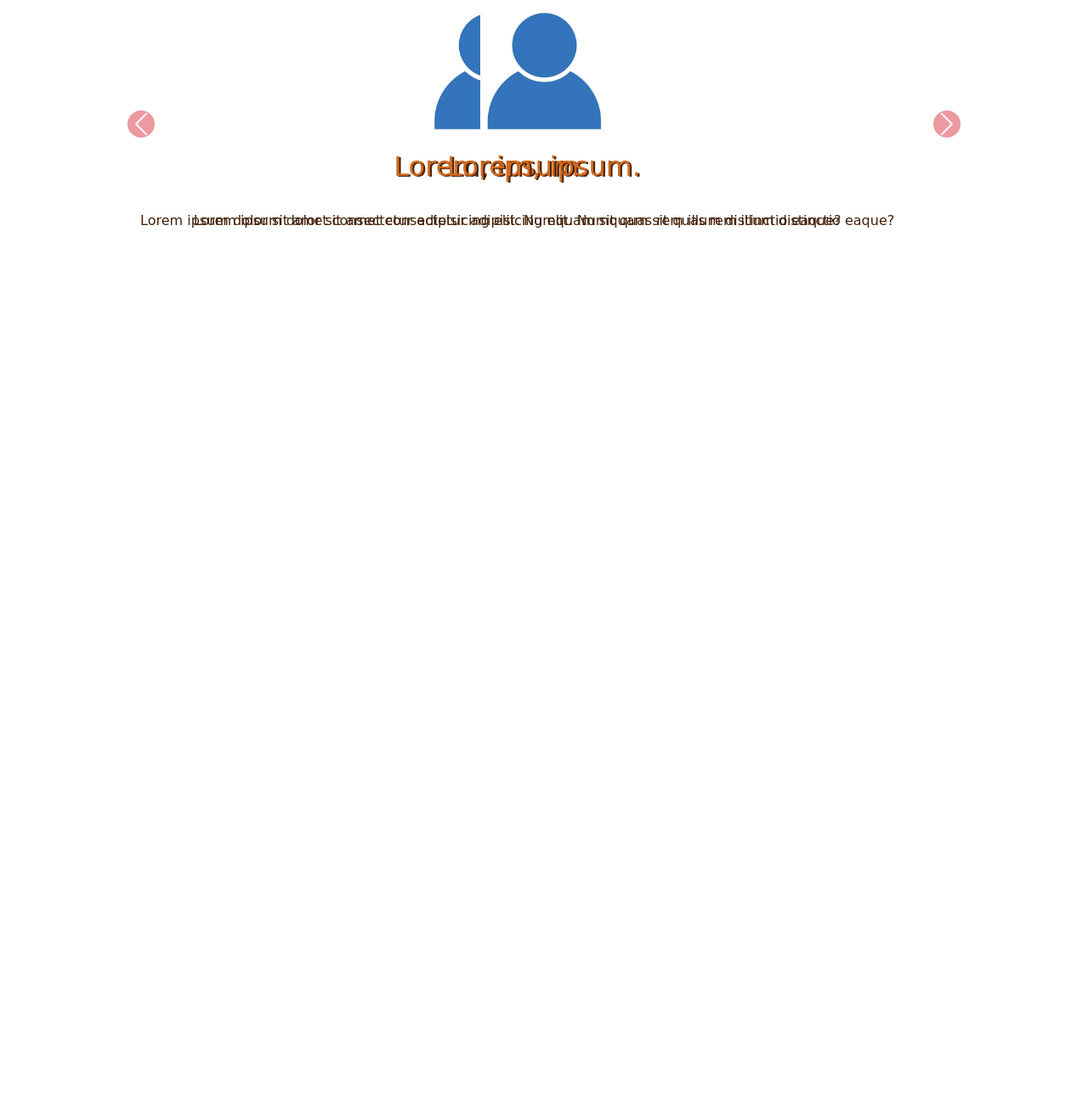
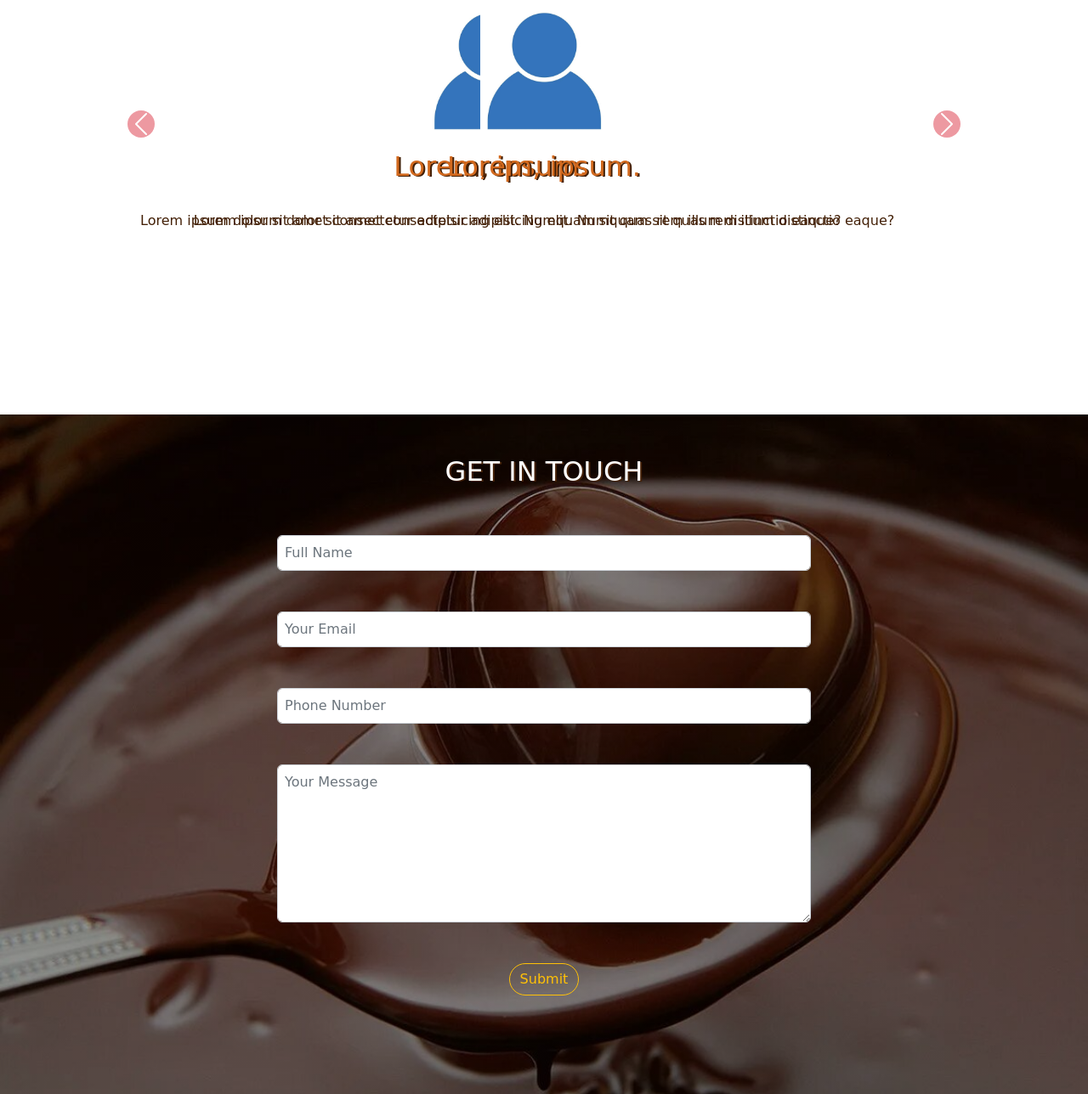
Before and after one commit to Fatima-alzahraa-alhout/Chiko, a plain HTML site: page index.html in a window 1280 px wide. Shown: the part 2807-4095 px from the top of the page at 85% size. Before the commit the page ends 3295 px from the top, so only its background shows below. Drawn offline with nearby package versions, Linux system fonts and the light colour scheme; a script that the page names is missing; a web font is replaced by a local one.

Commit message:
contact us

```diff
--- a/index.html
+++ b/index.html
@@ -38,7 +38,8 @@
           <nav class="navbar ">
             <a href="./index.html" class="navbar-brand text-decoration-none text-light fs-1">Chiko</a>
             <button class="btn fs-2   " type="button" data-bs-toggle="offcanvas" data-bs-target="#offcanvas-id">
-              <i class="bi bi-list fs-1 ms-2 text-light  position-fixed  top-0 end-0 me-4 mt-lg-5 mt-md-0 " style="z-index: 1;"></i>
+              <i class="bi bi-list fs-1 ms-2 text-light  position-fixed  top-0 end-0 me-4 mt-lg-5 mt-md-0 "
+                style="z-index: 1;"></i>
             </button>
             <div class="offcanvas offcanvas-end " id="offcanvas-id">
               <div class="offcanvas-header ">
@@ -111,7 +112,7 @@
       </div>
     </div>
   </section>
-  <section >
+  <section>
     <div class="container-fluid  bg-black mar services">
       <div class="row">
         <div class="col-md-12 mb-5">
@@ -176,12 +177,14 @@
               <div class="carousel-item active d-flex flex-column justify-content-center align-items-center">
                 <img src="./images/user.jpg" class="d-block " alt="User image">
                 <h2 class="h2 mt-4">Lorem, ipsum.</h2>
-                <p class="text-center mt-4">Lorem ipsum dolor sit amet consectetur adipisicing elit. Numquam sit quas rem illum distinctio eaque?</p>
+                <p class="text-center mt-4">Lorem ipsum dolor sit amet consectetur adipisicing elit. Numquam sit quas
+                  rem illum distinctio eaque?</p>
               </div>
               <div class="carousel-item d-flex flex-column justify-content-center align-items-center">
                 <img src="./images/user.jpg" class="d-block " alt="User image">
                 <h2 class="h2 mt-4">Lorem, ipsum.</h2>
-                <p class="text-center mt-4">Lorem ipsum dolor sit amet consectetur adipisicing elit. Numquam sit quas rem illum distinctio eaque?</p>
+                <p class="text-center mt-4">Lorem ipsum dolor sit amet consectetur adipisicing elit. Numquam sit quas
+                  rem illum distinctio eaque?</p>
               </div>
             </div>
             <button class="carousel-control-prev " type="button" data-bs-target="#slidescarousel" data-bs-slide="prev">
@@ -199,6 +202,25 @@
       </div>
     </div>
   </section>
+  <section>
+    <div class="container-fluid  contact">
+      <div class="row justify-content-center">
+        <div class="col-md-12">
+          <h2 class="h2 d-flex justify-content-center mt-5">GET IN TOUCH</h2>
+        </div>
+        <div class="col-md-12">
+          <form action="" class="form d-flex flex-column  align-items-center">
+            <input type="text" class="form-control w-50 w-md-100 p-2 mt-5" placeholder="Full Name">
+            <input type="email" class="form-control w-50 w-md-100 p-2 mt-5" placeholder="Your Email">
+            <input type="number" class="form-control w-50 w-md-100 p-2 mt-5" placeholder="Phone Number">
+            <textarea name="" id="" rows="7" cols="5" class="form-control w-50 w-md-100 p-2 mt-5" placeholder="Your Message"></textarea>
+            <button type="submit" class="btn btn-outline-warning rounded-pill mb-3 mt-5">Submit</button>
+
+          </form>
+        </div>
+      </div>
+    </div>
+  </section>
   <script src="./app.js"></script>
   <script src="https://cdn.jsdelivr.net/npm/@popperjs/core@2.11.6/dist/umd/popper.min.js"></script>
   <script src="https://cdn.jsdelivr.net/npm/bootstrap@5.3.0/dist/js/bootstrap.min.js"></script>
--- a/style.css
+++ b/style.css
@@ -184,11 +184,17 @@
   overflow: hidden;
 }
 
-.services .card-body .h3 {
+.services .card-body .h3 , .contact .h2{
   text-shadow: 2px 1px #432007;
   color: white;
 }
-
+.contact{
+  background: linear-gradient(rgba(0, 0, 0, 0.4), rgba(0, 0, 0, 0.4)), url('./images/c.jpg');
+  background-repeat: no-repeat;
+  background-position: center;
+  background-size: cover;
+  height: 100vh;
+}
 .services .card-body p {
   text-shadow: 1px 1px white;
   color: #432007;
```
Also changed, not shown: images/c.jpg (renamed from images/photo_5831281212814111453_y.jpg). Lines whose indentation alone changed are shown as unchanged.
